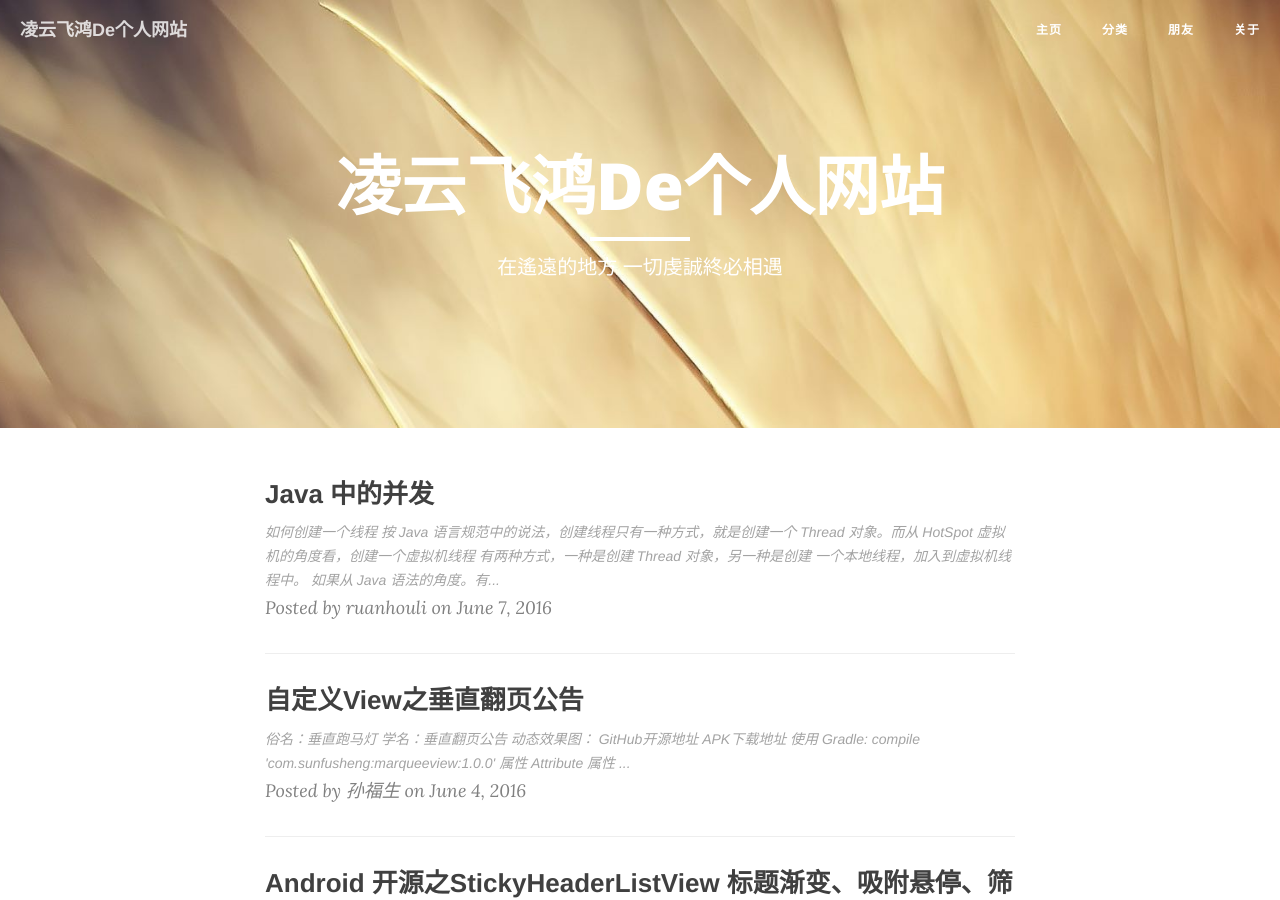
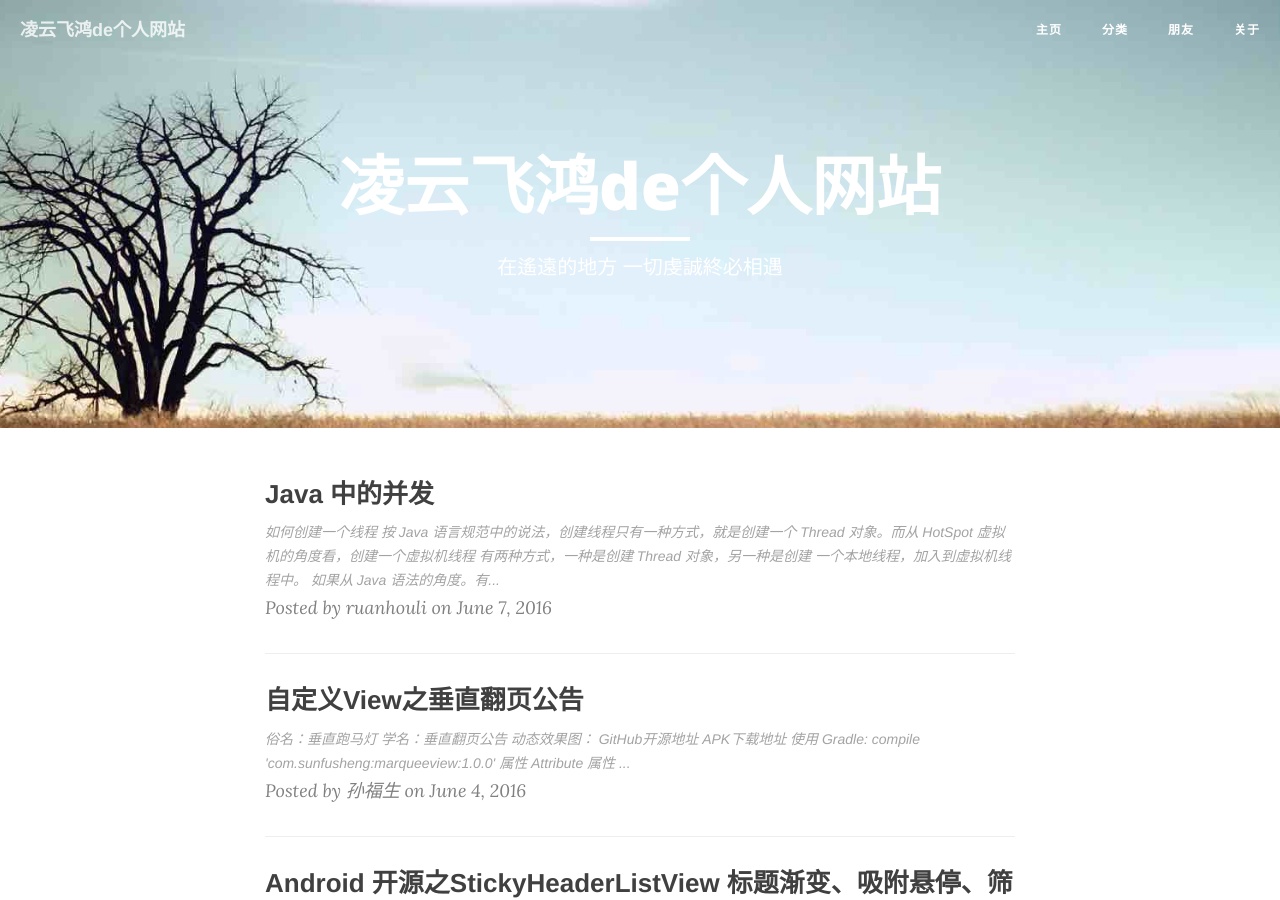
Before and after one commit to ruanHouli/ruanhouli.github.io, a Jekyll site: the page built from index.html, in a window 1280 px wide and 900 px high. Built offline with Jekyll 4.4.1, drawn with Linux system fonts in a browser that asks for light colours; nearby versions of some CDN libraries; the list of posts is cut into pages by our own code.

Commit message:
Update _config.yml

```diff
--- a/_config.yml
+++ b/_config.yml
@@ -1,6 +1,6 @@
 # Site settings
-title: 凌云飞鸿De个人网站
-header-img: "img/autumn2.jpg"
+title: 凌云飞鸿de个人网站
+header-img: "img/tree.jpg"
 tagline: "吉光片羽"
 description: "在遙遠的地方 一切虔誠終必相遇"
 baseurl: ""
```
